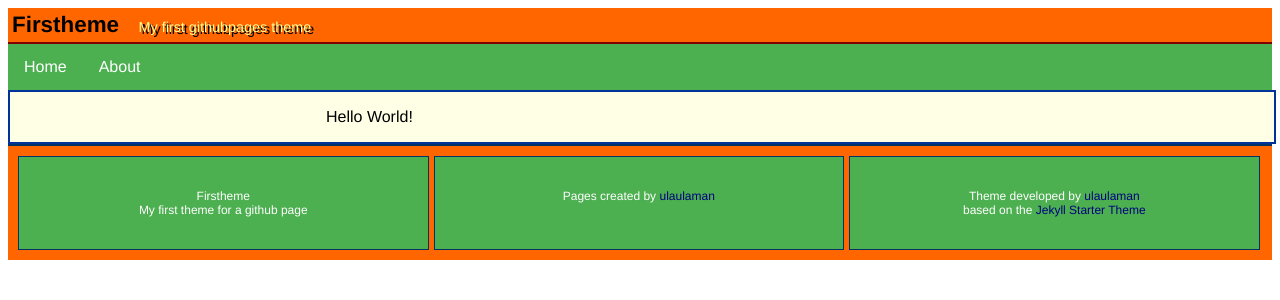
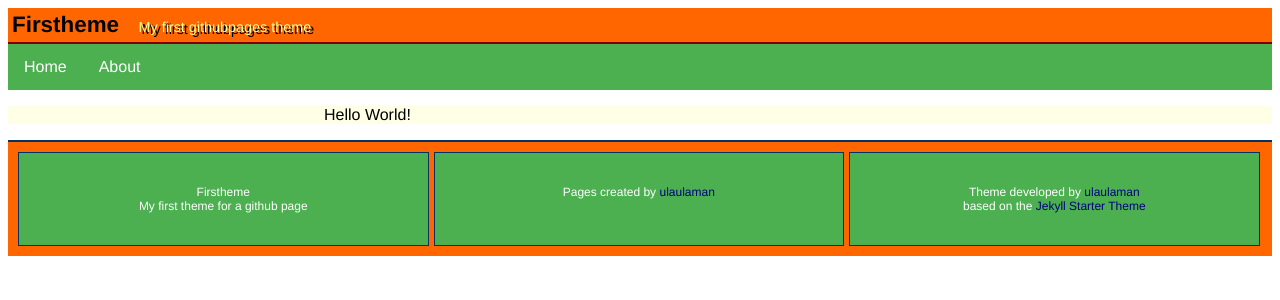
Before and after one commit to ulaulaman/firstheme, a Jekyll site: the page built from index.html, in a window 1280 px wide. Shown: the top 300 px of the page. Built offline with Jekyll 4.4.1, drawn with Linux system fonts in a browser that asks for light colours.

Commit message:
Update style.css

```diff
--- a/css/style.css
+++ b/css/style.css
@@ -87,5 +87,4 @@ page a:hover:not(.active) {
   padding-right: 25%;
   width: 50%;
   background-color: #ffffe6;
-  border: 2px solid #003399;
 }
```
